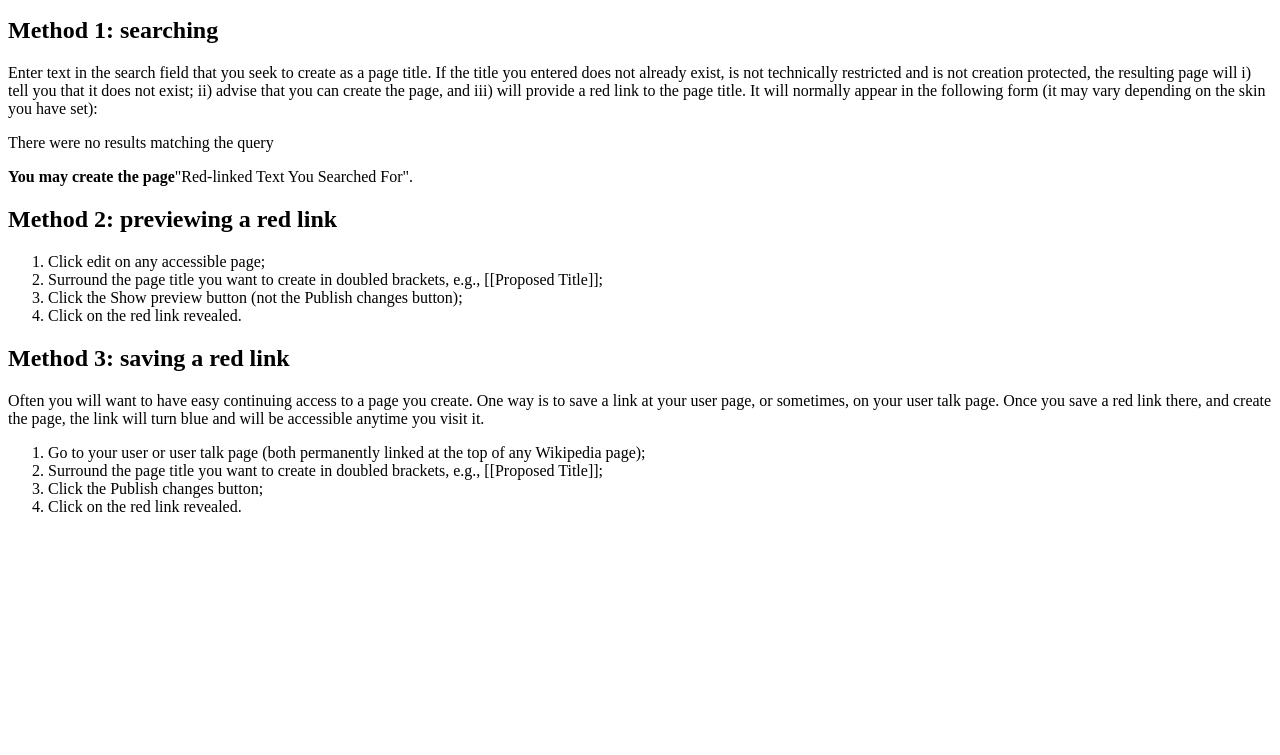
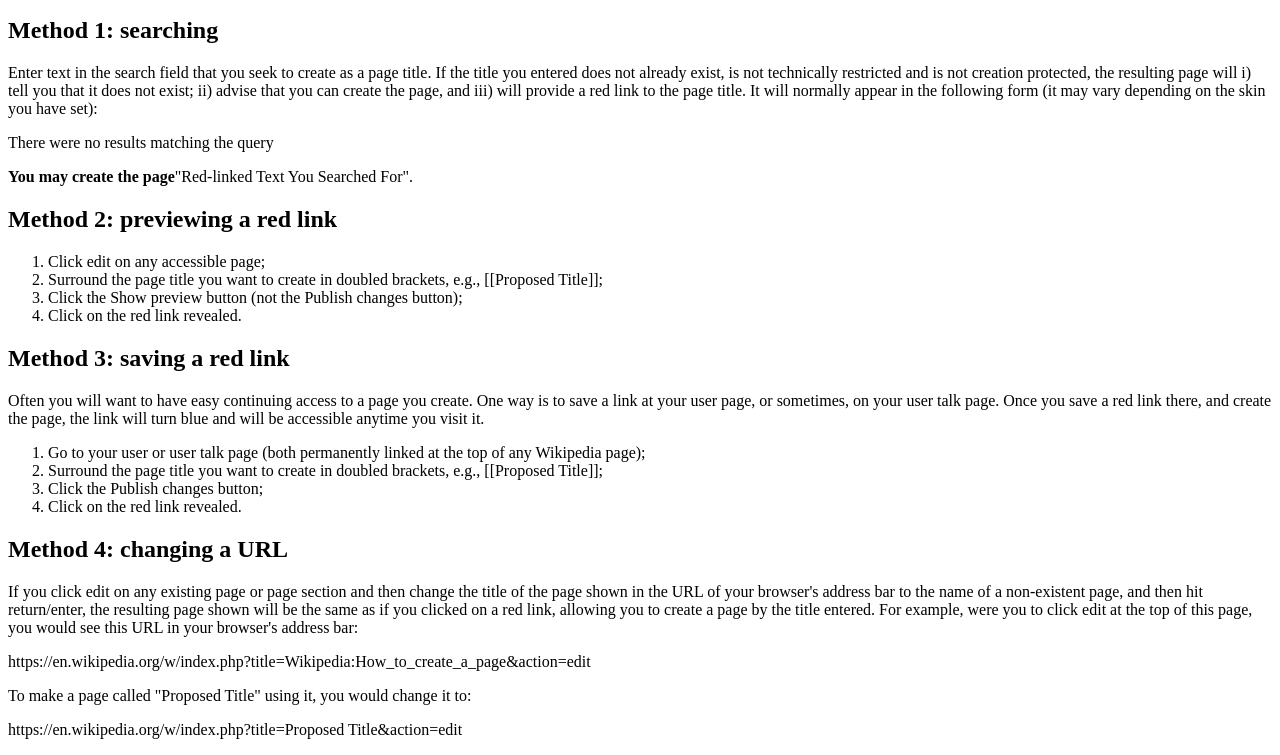
Before and after one commit to Kksequencial/Html-assignment-1, a plain HTML site: page index.html in a window 1280 px wide. Shown: the part 141-896 px from the top of the page. Before the commit the page ends 800 px from the top, so only its background shows below. Drawn offline with Linux system fonts and the light colour scheme.

Commit message:
6th commit

```diff
--- a/index.html
+++ b/index.html
@@ -58,5 +58,23 @@
       <li>Click the Publish changes button;</li>
       <li>Click on the red link revealed.</li>
     </ol>
+    <h2>Method 4: changing a URL</h2>
+    <p>
+      If you click edit on any existing page or page section and then change the
+      title of the page shown in the URL of your browser's address bar to the
+      name of a non-existent page, and then hit return/enter, the resulting page
+      shown will be the same as if you clicked on a red link, allowing you to
+      create a page by the title entered. For example, were you to click edit at
+      the top of this page, you would see this URL in your browser's address
+      bar:
+    </p>
+    <p>
+      https://en.wikipedia.org/w/index.php?title=Wikipedia:How_to_create_a_page&action=edit
+    </p>
+    <p>
+      To make a page called "Proposed Title" using it, you would change it to:
+    </p>
+    <p>https://en.wikipedia.org/w/index.php?title=Proposed Title&action=edit</p>
+
   </body>
 </html>
```
